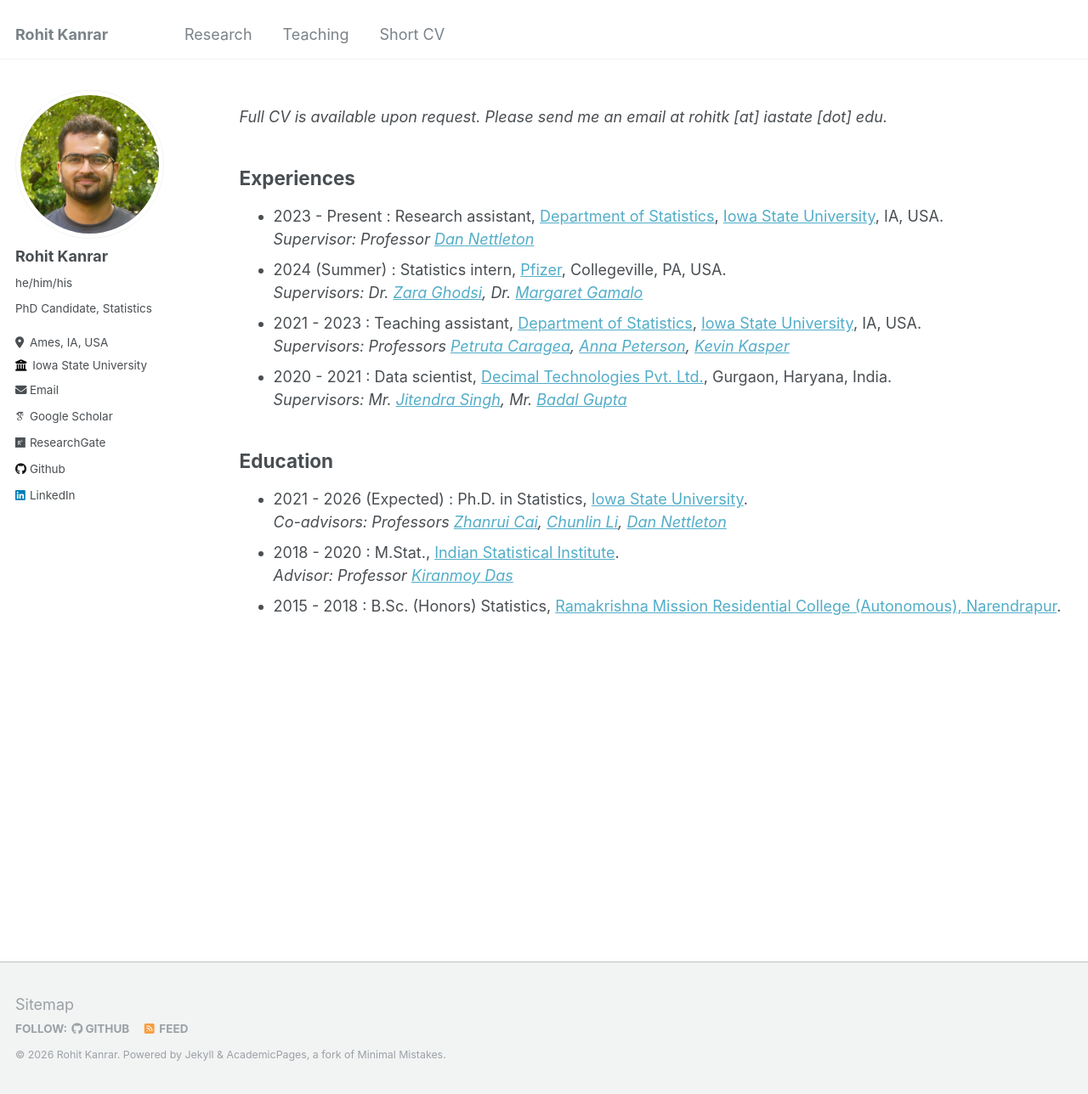
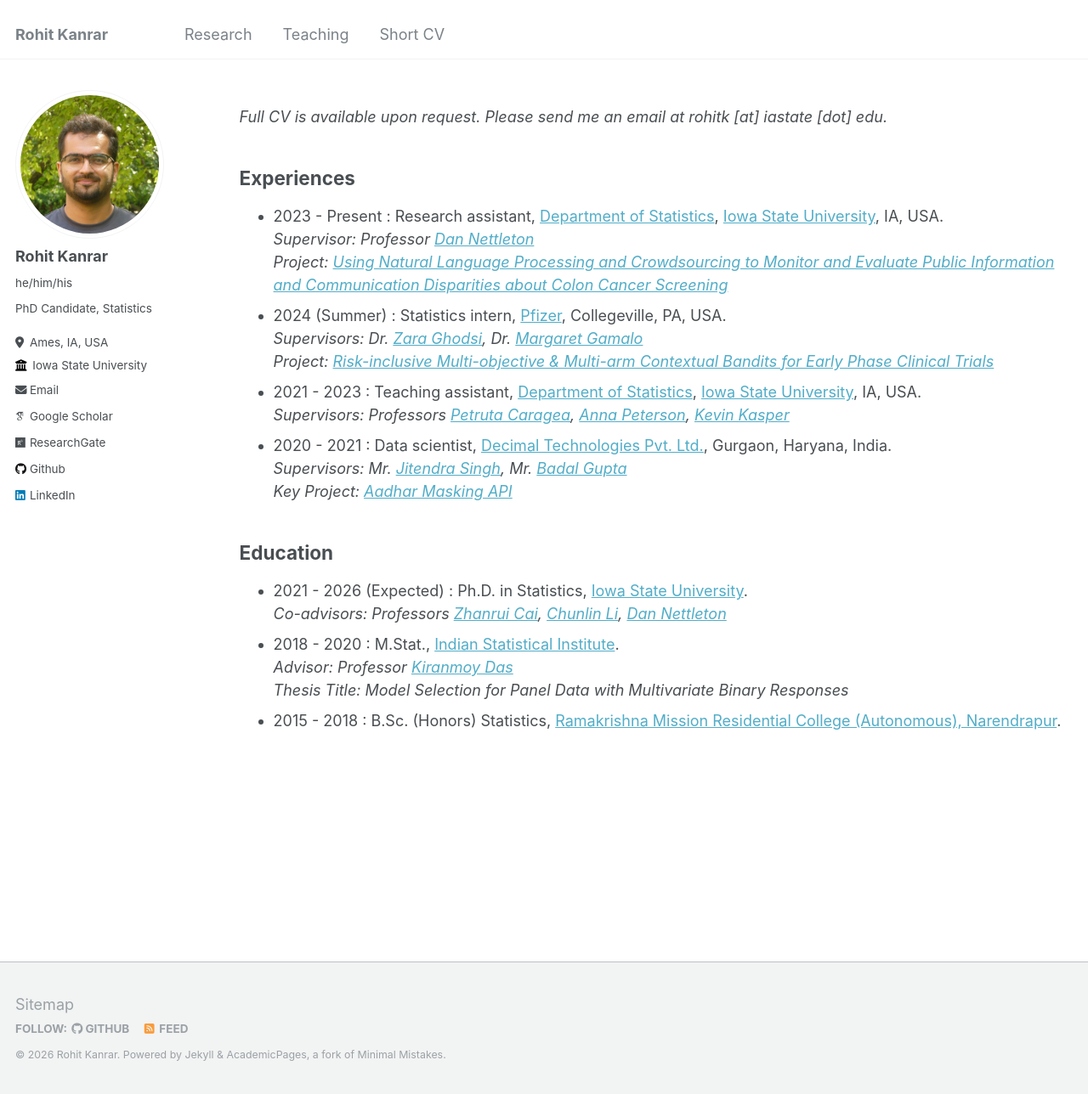
Before and after one commit to rohitkanrar/rohitkanrar.github.io, a Jekyll site: the page built from _pages/cv.md, in a window 1280 px wide and 1288 px high. Shown: the whole window at 85% size. Built offline with Jekyll 4.4.1, drawn with Linux system fonts in a browser that asks for light colours; some web fonts are replaced.

Commit message:
added projects

```diff
--- a/_pages/cv.md
+++ b/_pages/cv.md
@@ -14,17 +14,21 @@ redirect_from:
 
 ## Experiences
 * 2023 - Present : Research assistant, [Department of Statistics](https://www.stat.iastate.edu/), [Iowa State University]((https://www.iastate.edu/)), IA, USA.\
-*Supervisor: Professor [Dan Nettleton](https://dnett.github.io/)*
+*Supervisor: Professor [Dan Nettleton](https://dnett.github.io/)*\
+*Project: [Using Natural Language Processing and Crowdsourcing to Monitor and Evaluate Public Information and Communication Disparities about Colon Cancer Screening](https://reporter.nih.gov/project-details/10977507)*
 * 2024 (Summer) : Statistics intern, [Pfizer](https://www.pfizer.com/), Collegeville, PA, USA.\
-*Supervisors: Dr. [Zara Ghodsi](https://www.linkedin.com/in/zara-ghodsi-099259110/), Dr. [Margaret Gamalo](https://www.linkedin.com/in/margaret-gamalo-phd-fasa-10a1479a/)*
+*Supervisors: Dr. [Zara Ghodsi](https://www.linkedin.com/in/zara-ghodsi-099259110/), Dr. [Margaret Gamalo](https://www.linkedin.com/in/margaret-gamalo-phd-fasa-10a1479a/)*\
+*Project: [Risk-inclusive Multi-objective & Multi-arm Contextual Bandits for Early Phase Clinical Trials](https://arxiv.org/abs/2507.22344)*
 * 2021 - 2023 : Teaching assistant, [Department of Statistics](https://www.stat.iastate.edu/), [Iowa State University]((https://www.iastate.edu/)), IA, USA.\
 *Supervisors: Professors [Petruta Caragea](https://www.stat.iastate.edu/people/petruta-caragea), [Anna Peterson](https://www.stat.iastate.edu/people/anna-peterson), [Kevin Kasper](https://www.stat.iastate.edu/people/kevin-kasper)*
 * 2020 - 2021 : Data scientist, [Decimal Technologies Pvt. Ltd.](https://decimaltech.com/), Gurgaon, Haryana, India.\
-*Supervisors: Mr. [Jitendra Singh](https://www.linkedin.com/in/jitendraiitg/), Mr. [Badal Gupta](https://www.linkedin.com/in/badal-gupta/)*
+*Supervisors: Mr. [Jitendra Singh](https://www.linkedin.com/in/jitendraiitg/), Mr. [Badal Gupta](https://www.linkedin.com/in/badal-gupta/)*\
+*Key Project: [Aadhar Masking API](https://www.linkedin.com/posts/rohitkanrar_vahanhub-vahanacloud-apidevelopment-activity-6748590840773451776-6Rr9?utm_source=share&utm_medium=member_desktop&rcm=ACoAACWFstkBzkwZyF7QYR-M5YmNLV6WXs7J__0)*
 
 ## Education
 * 2021 - 2026 (Expected) : Ph.D. in Statistics, [Iowa State University](https://www.iastate.edu/).\
 *Co-advisors: Professors [Zhanrui Cai](https://zhanruicai.github.io/), [Chunlin Li](https://statistics.as.virginia.edu/people/chunlin-li), [Dan Nettleton](https://dnett.github.io/)*
 * 2018 - 2020 : M.Stat., [Indian Statistical Institute](https://www.isical.ac.in/).\
-*Advisor: Professor [Kiranmoy Das](https://scholar.google.com/citations?user=aUaRCTgAAAAJ&hl=en)*
+*Advisor: Professor [Kiranmoy Das](https://scholar.google.com/citations?user=aUaRCTgAAAAJ&hl=en)*\
+*Thesis Title: Model Selection for Panel Data with Multivariate Binary Responses*
 * 2015 - 2018 : B.Sc. (Honors) Statistics, [Ramakrishna Mission Residential College (Autonomous), Narendrapur](https://rkmrc.in/).
```
